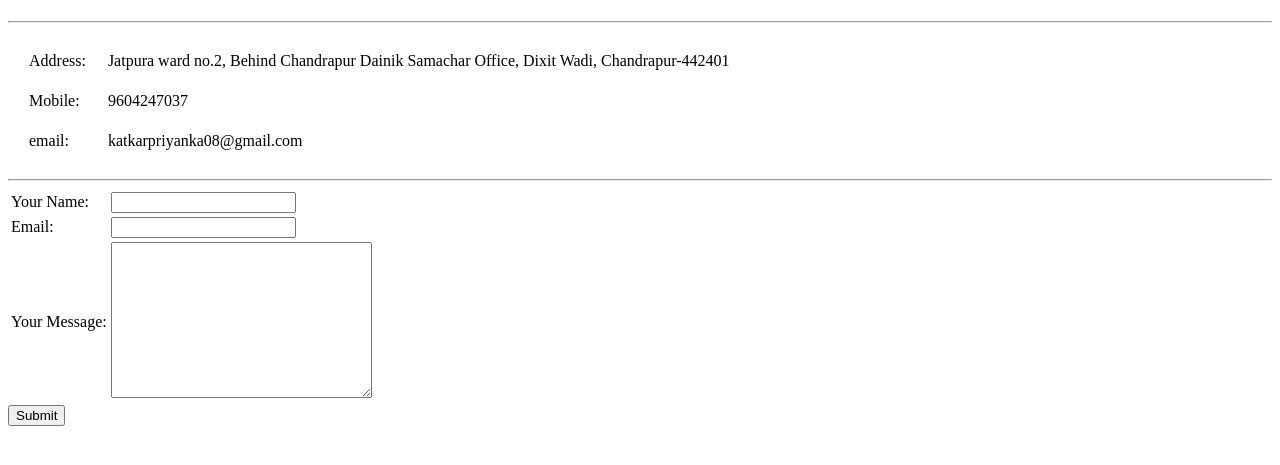
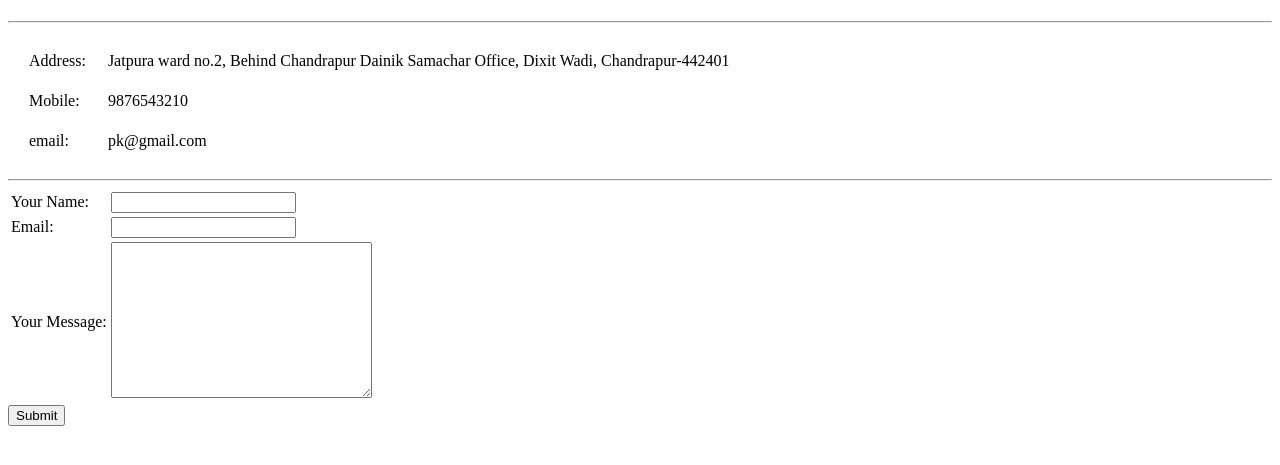
Before and after one commit to priyanka08k/cv, a plain HTML site: page contact-me.html in a window 1280 px wide. Shown: the part 59-524 px from the top of the page. Drawn offline with Linux system fonts and the light colour scheme.

Commit message:
Update contact-me.html

```diff
--- a/contact-me.html
+++ b/contact-me.html
@@ -14,11 +14,11 @@
       </tr>
       <tr>
         <td>Mobile:</td>
-        <td>9604247037</td>
+        <td>9876543210</td>
       </tr>
       <tr>
         <td>email:</td>
-        <td>katkarpriyanka08@gmail.com</td>
+        <td>pk@gmail.com</td>
       </tr>
     </table>
     <hr>
```
